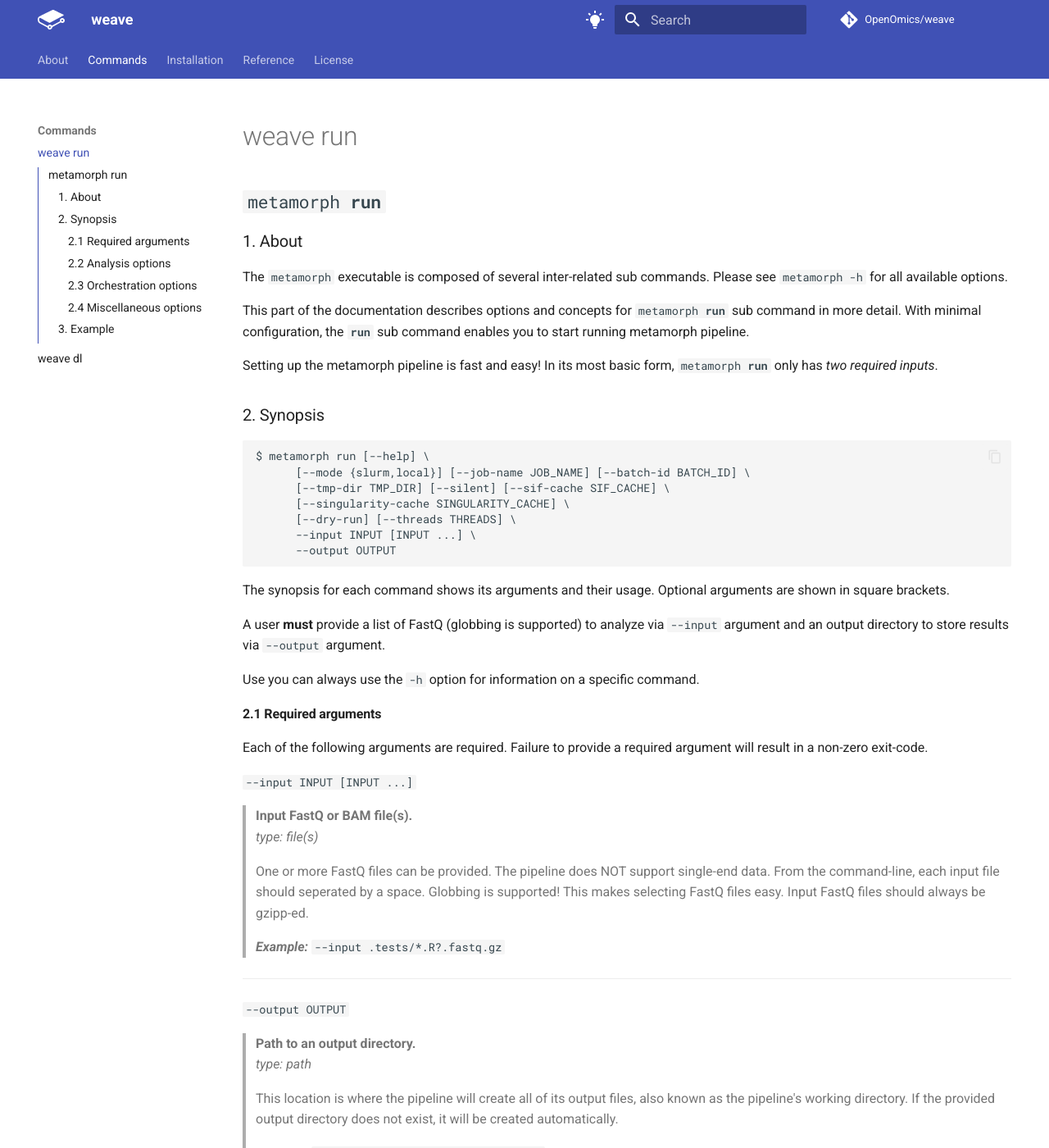
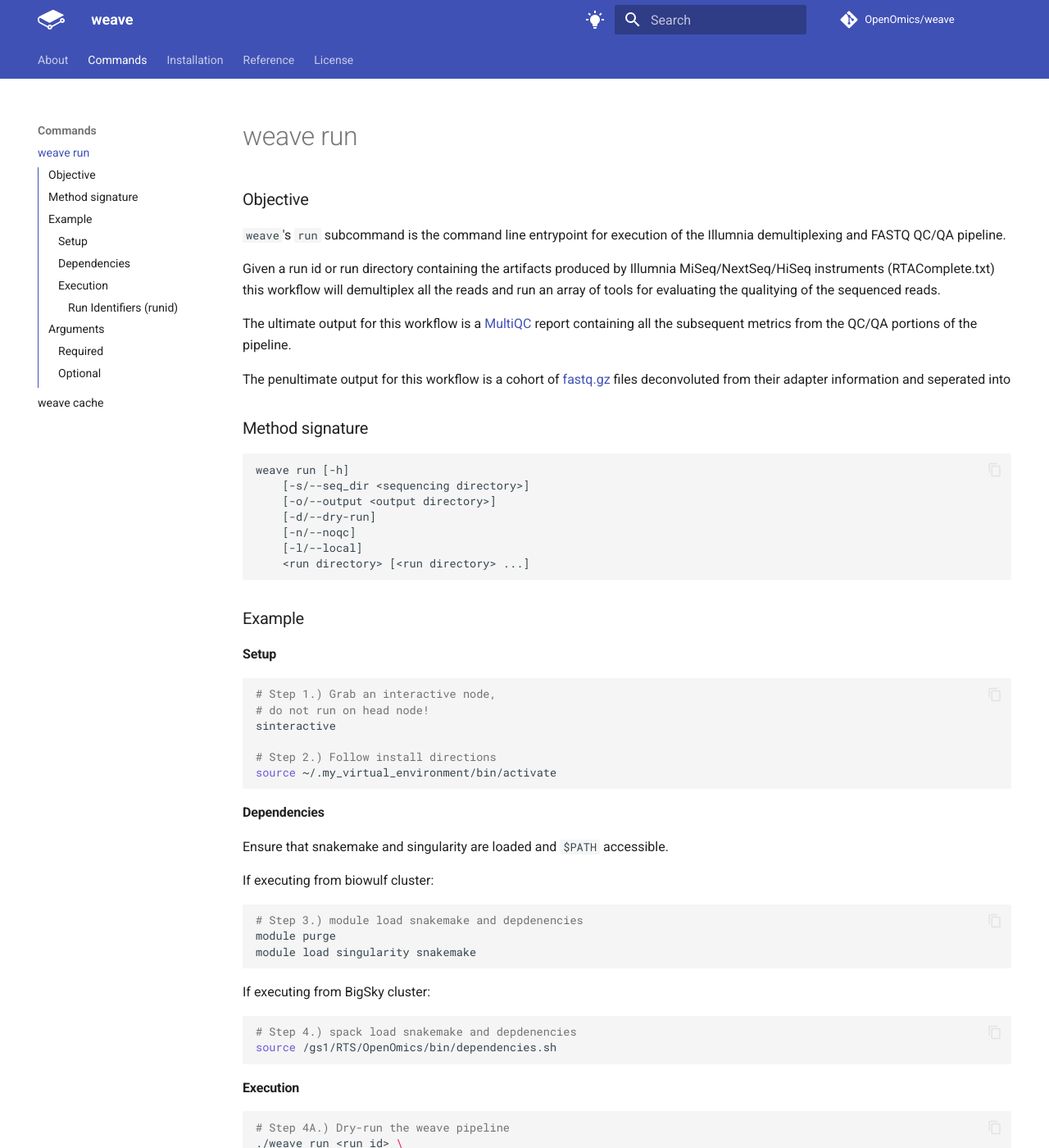
Before and after one commit to OpenOmics/weave, an MkDocs documentation site: the page built from docs/usage/run.md, in a window 1280 px wide and 1400 px high. Shown: the whole window at 82% size. Built offline with MkDocs 1.6.1 and Material for MkDocs 9.7.7, drawn with Linux system fonts in a browser that asks for light colours; comment, search, counter and statistics services are not loaded; the version menu is left out; some of the changed text lies outside the part shown.

Commit message:
feat: usage and cache documentation

````diff
--- a/docs/usage/run.md
+++ b/docs/usage/run.md
@@ -1,57 +1,105 @@
-# <code>metamorph <b>run</b></code>
+## Objective
 
-## 1. About
-The `metamorph` executable is composed of several inter-related sub commands. Please see `metamorph -h` for all available options.
+`weave`'s `run` subcommand is the command line entrypoint for execution of the Illumnia demultiplexing and FASTQ QC/QA pipeline.
 
-This part of the documentation describes options and concepts for <code>metamorph <b>run</b></code> sub command in more detail. With minimal configuration, the **`run`** sub command enables you to start running metamorph pipeline.
+Given a run id or run directory containing the artifacts produced by Illumnia MiSeq/NextSeq/HiSeq instruments (RTAComplete.txt) this workflow will
+demultiplex all the reads and run an array of tools for evaluating the qualitying of the sequenced reads.
 
-Setting up the metamorph pipeline is fast and easy! In its most basic form, <code>metamorph <b>run</b></code> only has *two required inputs*.
+The ultimate output for this workflow is a [MultiQC](https://multiqc.info/examples/rna-seq/multiqc_report) report containing all the
+subsequent metrics from the QC/QA portions of the pipeline.
 
-## 2. Synopsis
+The penultimate output for this workflow is a cohort of [fastq.gz](https://knowledge.illumina.com/software/general/software-general-reference_material-list/000002211) files
+deconvoluted from their adapter information and seperated into
+
+## Method signature
 ```text
-$ metamorph run [--help] \
-      [--mode {slurm,local}] [--job-name JOB_NAME] [--batch-id BATCH_ID] \
-      [--tmp-dir TMP_DIR] [--silent] [--sif-cache SIF_CACHE] \
-      [--singularity-cache SINGULARITY_CACHE] \
-      [--dry-run] [--threads THREADS] \
-      --input INPUT [INPUT ...] \
-      --output OUTPUT
+weave run [-h]
+    [-s/--seq_dir <sequencing directory>]
+    [-o/--output <output directory>]
+    [-d/--dry-run]
+    [-n/--noqc]
+    [-l/--local]
+    <run directory> [<run directory> ...]
 ```
 
-The synopsis for each command shows its arguments and their usage. Optional arguments are shown in square brackets.
+## Example
 
-A user **must** provide a list of FastQ (globbing is supported) to analyze via `--input` argument and an output directory to store results via `--output` argument.
+### Setup
+```bash
+# Step 1.) Grab an interactive node,
+# do not run on head node!
+sinteractive
 
-Use you can always use the `-h` option for information on a specific command.
+# Step 2.) Follow install directions
+source ~/.my_virtual_environment/bin/activate
+```
 
-### 2.1 Required arguments
+### Dependencies
 
+Ensure that snakemake and singularity are loaded and `$PATH` accessible.
+
+If executing from biowulf cluster:
+
+```bash
+# Step 3.) module load snakemake and depdenencies
+module purge
+module load singularity snakemake
+```
+
+If executing from BigSky cluster:
+
+```bash
+# Step 4.) spack load snakemake and depdenencies
+source /gs1/RTS/OpenOmics/bin/dependencies.sh
+```
+
+### Execution
+
+```bash
+# Step 4A.) Dry-run the weave pipeline
+./weave run <run id> \
+                  --output /data/$USER/output \
+                  --dry-run
+
+# Step 4B.) Run the weave pipeline
+# The slurm mode will submit jobs to
+# the cluster. It is recommended running
+# the pipeline in this mode.
+./weave run <run id> \
+                  --output /data/$USER/output \
+```
+
+#### Run Identifiers (runid)
+
+Run identifiers are strings that uniquely identify a particular sequencing run and are of the format:
+
+`DATE<YYMMDD>_INSTRUMENTID_TIME<24hr>_FLOWCELLID`
+
+## Arguments
+
+### Required
 Each of the following arguments are required. Failure to provide a required argument will result in a non-zero exit-code.
 
-  `--input INPUT [INPUT ...]`
-> **Input FastQ or BAM file(s).**
-> *type: file(s)*
+  `<run directory> [<run directory> ...]`
+> **Input runid or run directory.**
+> *type: strings(s)/path(s)*
 >
-> One or more FastQ files can be provided. The pipeline does NOT support single-end data. From the command-line, each input file should seperated by a space. Globbing is supported! This makes selecting FastQ files easy. Input FastQ files should always be gzipp-ed.
+> One or more IDs or directories can be provided and the pipeline will run them.
+> It is not necessary to specify server configuration information such as data parent directory, unless you
+> on a non-standard cluster.
 >
-> ***Example:*** `--input .tests/*.R?.fastq.gz`
+> ***Example:*** `220729_NB551182_0219_AHGGJNBGXK`
 
 ---
   `--output OUTPUT`
-> **Path to an output directory.**
-> *type: path*
+> **Path to the top-level output directory.**
+> *type: strings(s)/path(s)*
 >
-> This location is where the pipeline will create all of its output files, also known as the pipeline's working directory. If the provided output directory does not exist, it will be created automatically.
+> This location is where the pipeline will create all of its output files. If the provided output directory does not exist, it will be created automatically.
 >
-> ***Example:*** `--output /data/$USER/metamorph_out`
+> ***Example:*** `--output /data/$USER/weave_out`
 
-### 2.2 Analysis options
-
-Each of the following arguments are optional, and do not need to be provided.
-
-...add non-required analysis options
-
-### 2.3 Orchestration options
+### Optional
 
 Each of the following arguments are optional, and do not need to be provided.
 
@@ -64,110 +112,10 @@ Each of the following arguments are optional, and do not need to be provided.
 > ***Example:*** `--dry-run`
 
 ---
-  `--silent`
-> **Silence standard output.**
+  `--local`
+> **Execute locally instead of through a cluster executor**
 > *type: boolean flag*
 >
-> Reduces the amount of information directed to standard output when submitting master job to the job scheduler. Only the job id of the master job is returned.
+> This flag will trigger the workflow to run in the local terminal as a blocking process.
 >
-> ***Example:*** `--silent`
-
----
-  `--mode {slurm,local}`
-> **Execution Method.**
-> *type: string*
-> *default: slurm*
->
-> Execution Method. Defines the mode or method of execution. Vaild mode options include: slurm or local.
->
-> ***slurm***
-> The slurm execution method will submit jobs to the [SLURM workload manager](https://slurm.schedmd.com/). It is recommended running metamorph in this mode as execution will be significantly faster in a distributed environment. This is the default mode of execution.
->
-> ***local***
-> Local executions will run serially on compute instance. This is useful for testing, debugging, or when a users does not have access to a high performance computing environment. If this option is not provided, it will default to a local execution mode.
->
-> ***Example:*** `--mode slurm`
-
----
-  `--job-name JOB_NAME`
-> **Set the name of the pipeline's master job.**
-> *type: string*
-> *default: pl:metamorph*
->
-> When submitting the pipeline to a job scheduler, like SLURM, this option always you to set the name of the pipeline's master job. By default, the name of the pipeline's master job is set to "pl:metamorph".
->
-> ***Example:*** `--job-name pl_id-42`
-
----
-  `--singularity-cache SINGULARITY_CACHE`
-> **Overrides the $SINGULARITY_CACHEDIR environment variable.**
-> *type: path*
-> *default: `--output OUTPUT/.singularity`*
->
-> Singularity will cache image layers pulled from remote registries. This ultimately speeds up the process of pull an image from DockerHub if an image layer already exists in the singularity cache directory. By default, the cache is set to the value provided to the `--output` argument. Please note that this cache cannot be shared across users. Singularity strictly enforces you own the cache directory and will return a non-zero exit code if you do not own the cache directory! See the `--sif-cache` option to create a shareable resource.
->
-> ***Example:*** `--singularity-cache /data/$USER/.singularity`
-
----
-  `--sif-cache SIF_CACHE`
-> **Path where a local cache of SIFs are stored.**
-> *type: path*
->
-> Uses a local cache of SIFs on the filesystem. This SIF cache can be shared across users if permissions are set correctly. If a SIF does not exist in the SIF cache, the image will be pulled from Dockerhub and a warning message will be displayed. The `metamorph cache` subcommand can be used to create a local SIF cache. Please see `metamorph cache` for more information. This command is extremely useful for avoiding DockerHub pull rate limits. It also remove any potential errors that could occur due to network issues or DockerHub being temporarily unavailable. We recommend running metamorph with this option when ever possible.
->
-> ***Example:*** `--singularity-cache /data/$USER/SIFs`
-
----
-  `--threads THREADS`
-> **Max number of threads for each process.**
-> *type: int*
-> *default: 2*
->
-> Max number of threads for each process. This option is more applicable when running the pipeline with `--mode local`.  It is recommended setting this vaule to the maximum number of CPUs available on the host machine.
->
-> ***Example:*** `--threads 12`
-
-
----
-  `--tmp-dir TMP_DIR`
-> **Max number of threads for each process.**
-> *type: path*
-> *default: `/lscratch/$SLURM_JOBID`*
->
-> Path on the file system for writing temporary output files. By default, the temporary directory is set to '/lscratch/$SLURM_JOBID' for backwards compatibility with the NIH's Biowulf cluster; however, if you are running the pipeline on another cluster, this option will need to be specified. Ideally, this path should point to a dedicated location on the filesystem for writing tmp files. On many systems, this location is set to somewhere in /scratch. If you need to inject a variable into this string that should NOT be expanded, please quote this options value in single quotes.
->
-> ***Example:*** `--tmp-dir /scratch/$USER/`
-
-### 2.4 Miscellaneous options
-Each of the following arguments are optional, and do not need to be provided.
-
-  `-h, --help`
-> **Display Help.**
-> *type: boolean flag*
->
-> Shows command's synopsis, help message, and an example command
->
-> ***Example:*** `--help`
-
-## 3. Example
-```bash
-# Step 1.) Grab an interactive node,
-# do not run on head node!
-srun -N 1 -n 1 --time=1:00:00 --mem=8gb  --cpus-per-task=2 --pty bash
-module purge
-module load singularity snakemake
-
-# Step 2A.) Dry-run the pipeline
-./metamorph run --input .tests/*.R?.fastq.gz \
-                  --output /data/$USER/output \
-                  --mode slurm \
-                  --dry-run
-
-# Step 2B.) Run the metamorph pipeline
-# The slurm mode will submit jobs to
-# the cluster. It is recommended running
-# the pipeline in this mode.
-./metamorph run --input .tests/*.R?.fastq.gz \
-                  --output /data/$USER/output \
-                  --mode slurm
-```
+> ***Example:*** `--local`
--- a/mkdocs.yml
+++ b/mkdocs.yml
@@ -107,7 +107,7 @@ nav:
   - About: index.md
   - Commands:
     - weave run: usage/run.md
-    - weave dl: usage/download.md
+    - weave cache: usage/cache.md
   - Installation: install.md
   - Reference: ref/reference.md
   - License: license.md
````
Also changed, not shown: docs/index.md (+1 -1 lines), docs/usage/cache.md (added, +27 -0 lines), docs/usage/download.md (deleted).
